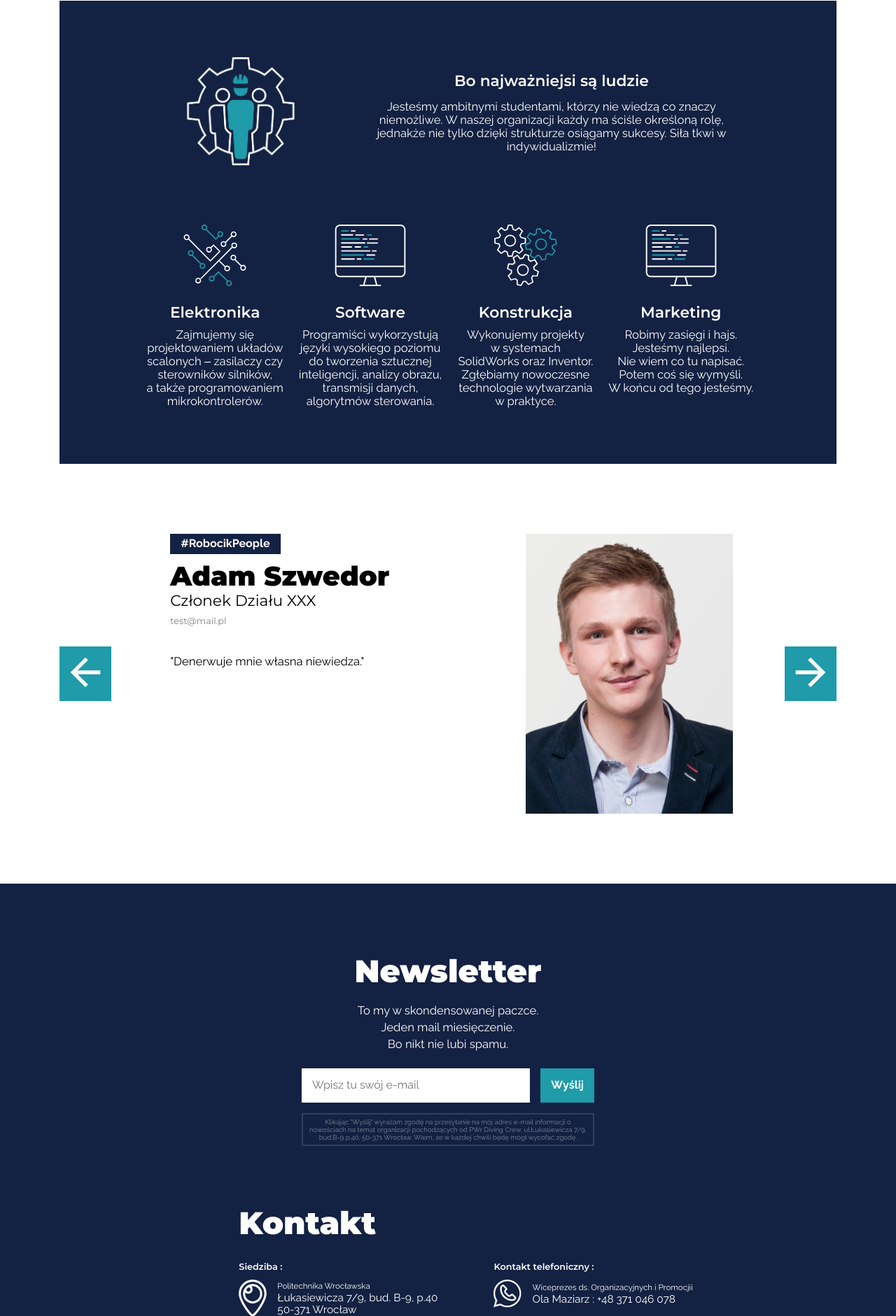
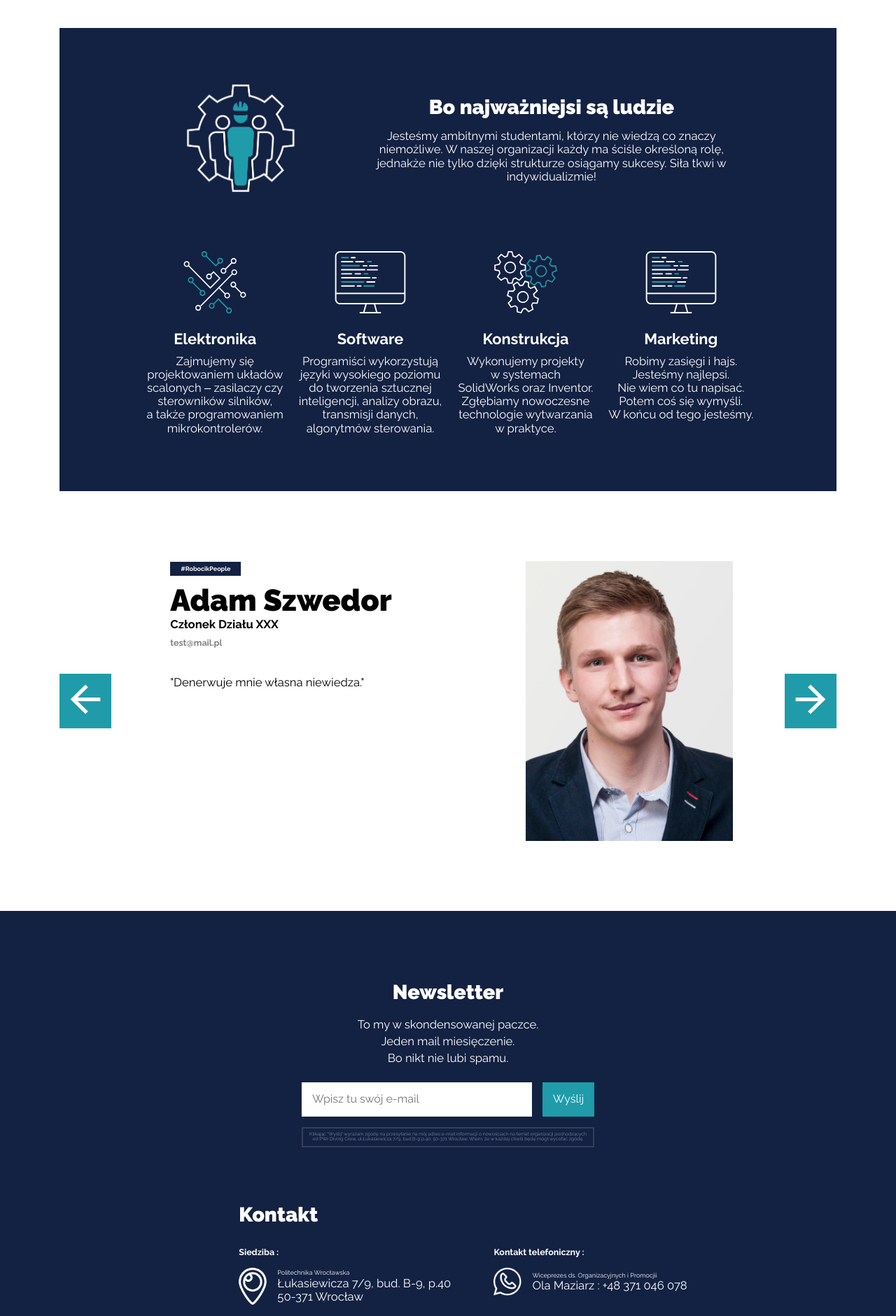
Before and after one commit to mikolajkazmierczak/robocik-legacy-www, a PHP site: page / in a window 1280 px wide. Shown: the part 2133-4014 px from the top of the page at 70% size. Run offline with PHP 8.4, Linux system fonts and the light colour scheme; some libraries are stand-ins or nearby versions.

Commit message:
Systematic font sizes

```diff
--- a/index.php
+++ b/index.php
@@ -6,7 +6,7 @@
            alt="Background waves">
       <div class="section-banner-main__text section__text--project col-2-7">
         <h2>Koło Naukowe</h2>
-        <h1><span>PW</span>R <span>D</span>IVING <span>C</span>REW</h1>
+        <h1 class="h1--huge"><span>PW</span>R <span>D</span>IVING <span>C</span>REW</h1>
         <p>Koło Naukowe<br>Automatyki i Robotyki „Robocik”<br>to organizacja studencka na<br>Politechnice Wrocławskiej.</p>
         <p>Cel ‒ zabawa nauką.<br>Konsekwencją ‒ innowacja.</p>
         <p>Studencki żywioł i<br>uczelniany profesjonalizm.</p>
@@ -25,19 +25,19 @@
       <div class="section-graphics__elem col-3-3">
         <img src="<?php echo $rootUrl . 'src/img/icons/graphics/vision.png' ?>"
              alt="Vision icon">
-        <h3>Wizja</h3>
+        <h2>Wizja</h2>
         <p>Rozwój indywidualny<br>poprzez współdziałanie.</p>
       </div>
       <div class="section-graphics__elem col-7-3">
         <img src="<?php echo $rootUrl . 'src/img/icons/graphics/mission.png' ?>"
              alt="Mission icon">
-        <h3>Misja</h3>
+        <h2>Misja</h2>
         <p>Podwyższać kompetencje<br>i równocześnie bawić.</p>
       </div>
       <div class="section-graphics__elem col-11-3">
         <img src="<?php echo $rootUrl . 'src/img/icons/graphics/values.png' ?>"
              alt="Values icon">
-        <h3>Wartości</h3>
+        <h2>Wartości</h2>
         <p>Wizjonerstwo, kooperacja,<br>integracja, wiedza,<br>motywacja.</p>
       </div>
     </section>
@@ -67,8 +67,8 @@
   <section class="section-drone cols">
     <div class="scroll-anchor" id="project"></div>
     <div class="section-drone__text section__text--project col-3-6">
-      <h3>Pionierski projekt:</h3>
-      <h2><span>PW</span>R <span>D</span>IVING <span>C</span>REW</h2>
+      <h2>Pionierski projekt:</h2>
+      <h1 class="h1--huge"><span>PW</span>R <span>D</span>IVING <span>C</span>REW</h1>
       <p>Inżynieria pojazdów podwodnych to niszowa,<br>lecz bardzo istotna gałąź nauki.</p>
       <p>Nasza organizacja zajmuje się budową<br>robotów pracujących w środowisku wodnym.</p>
       <p>Konstrukcje te mogą być używane do zadań<br>eksploracyjnych, ratowniczych oraz militarnych.</p>
@@ -99,7 +99,7 @@
                alt="Crew icon">
         </div>
         <div class="section-team__text col-7-7">
-          <h3>Bo najważniejsi są ludzie</h3>
+          <h1>Bo najważniejsi są ludzie</h1>
           <p>Jesteśmy ambitnymi studentami, którzy nie wiedzą co znaczy niemożliwe. W naszej organizacji każdy ma ściśle określoną rolę, jednakże nie tylko dzięki strukturze osiągamy sukcesy. Siła tkwi w indywidualizmie!</p>
         </div>
       </div>
@@ -109,25 +109,25 @@
         <div class="section-graphics__elem col-3-2">
           <img src="<?php echo $rootUrl . 'src/img/icons/divisions/electronics_w.svg' ?>"
                alt="Electronics icon">
-          <h3>Elektronika</h3>
+          <h2>Elektronika</h2>
           <p>Zajmujemy się<br>projektowaniem układów<br>scalonych ‒ zasilaczy czy<br>sterowników silników,<br>a także programowaniem<br>mikrokontrolerów.</p>
         </div>
         <div class="section-graphics__elem col-6-2">
           <img src="<?php echo $rootUrl . 'src/img/icons/divisions/software_w.svg' ?>"
                alt="Software icon">
-          <h3>Software</h3>
+          <h2>Software</h2>
           <p>Programiści wykorzystują<br>języki wysokiego poziomu<br>do tworzenia sztucznej<br>inteligencji, analizy obrazu,<br>transmisji danych,<br>algorytmów sterowania.</p>
         </div>
         <div class="section-graphics__elem col-9-2">
           <img src="<?php echo $rootUrl . 'src/img/icons/divisions/construction_w.svg' ?>"
                alt="Construction icon">
-          <h3>Konstrukcja</h3>
+          <h2>Konstrukcja</h2>
           <p>Wykonujemy projekty<br>w systemach<br>SolidWorks oraz Inventor.<br>Zgłębiamy nowoczesne<br>technologie wytwarzania<br>w praktyce.</p>
         </div>
         <div class="section-graphics__elem col-12-2">
           <img src="<?php echo $rootUrl . 'src/img/icons/divisions/software_w.svg' ?>"
                alt="Marketing icon">
-          <h3>Marketing</h3>
+          <h2>Marketing</h2>
           <p>Robimy zasięgi i hajs.<br>Jesteśmy najlepsi.<br>Nie wiem co tu napisać.<br>Potem coś się wymyśli.<br>W końcu od tego jesteśmy.</p>
         </div>
       </section>
@@ -139,8 +139,8 @@
              alt="Arrow pointing left (next member)">
       </div>
       <div class="section-team__text col-3-6">
-        <span>#RobocikPeople</span>
-        <h1></h1>
+        <h5>#RobocikPeople</h5>
+        <h1 class="h1--huge"></h1>
         <h3></h3>
         <h4></h4>
         <p></p>
@@ -170,7 +170,7 @@
           <input type="text" placeholder="Wpisz tu swój e-mail" name="username">
           <button name="submit"><span>Wyślij</span></button>
         </div>
-        <p>Klikając "Wyślij" wyrażam zgodę na przesyłanie na mój adres e-mail informacji o nowościach na temat organizacji pochodzących od PWr Diving Crew, ul.Łukasiewicza 7/9, bud.B-9 p.40, 50-371 Wrocław. Wiem, że w każdej chwili będę mógł wycofać zgodę.</p>
+        <h6>Klikając "Wyślij" wyrażam zgodę na przesyłanie na mój adres e-mail informacji o nowościach na temat organizacji pochodzących od PWr Diving Crew, ul.Łukasiewicza 7/9, bud.B-9 p.40, 50-371 Wrocław. Wiem, że w każdej chwili będę mógł wycofać zgodę.</h6>
       </form>
     </div>
 
@@ -185,7 +185,7 @@
               <img src="<?php echo $rootUrl . 'src/img/icons/contact/location.png' ?>"
                    alt="Location icon">
               <div class="section-contact__text">
-                <p><span>Politechnika Wrocławska</span></p>
+                <h5>Politechnika Wrocławska</h5>
                 <p>Łukasiewicza 7/9, bud. B-9, p.40</p>
                 <p>50-371 Wrocław</p>
               </div>
@@ -211,7 +211,7 @@
               <img src="<?php echo $rootUrl . 'src/img/icons/contact/phone.png' ?>"
                    alt="Phone icon">
               <div class="section-contact__text">
-                <p><span>Wiceprezes ds. Organizacyjnych i Promocjii<span></span></p>
+                <h5>Wiceprezes ds. Organizacyjnych i Promocjii</h5>
                 <p>Ola Maziarz : +48 371 046 078</p>
               </div>
             </div>
--- a/layout/copyright.php
+++ b/layout/copyright.php
@@ -1,3 +1,4 @@
 <footer>
-  <h6>Copyright© 2019 Designed by:<br>Mikołaj Kaźmierczak and Darya Machulskaya</h6>
+  <h6>Copyright© 2019 Designed by:</h6>
+  <h5>Mikołaj Kaźmierczak &nbsp & &nbsp Darya Machulskaya</h5>
 </footer>
--- a/src/sass/__var.sass
+++ b/src/sass/__var.sass
@@ -4,7 +4,7 @@ $colorSec: #1f9baa // morski
 $colorLight: #fff // biały
 
 /* Fonts */
-@import url('https://fonts.googleapis.com/css?family=Jura:700|Montserrat:400,600,900|Raleway:400,700&display=swap')
+@import url('https://fonts.googleapis.com/css?family=Jura:700|Raleway:400,700,900&display=swap')
 // font-family: 'Jura', sans-serif;
 // font-family: 'Raleway', sans-serif;
 // font-family: 'Montserrat', sans-serif;
--- a/src/sass/_menu.sass
+++ b/src/sass/_menu.sass
@@ -28,10 +28,8 @@ menu
     padding: 20px
     .menu__item
       margin-bottom: 20px
-      font-size: 12vw
       color: #fff
       font-weight: bold
-      font-family: "Montserrat", sans-serif
       a
         color: inherit
         text-decoration: none
@@ -63,12 +61,12 @@ menu
         display: flex
         align-items: center
         margin: 0 0 0 10px
-        font-size: 18px
         font-weight: normal
         transition: background-color $tFast, color $tFast
         a
           padding: 10px
-          font-weight: bold
+          font-size: 18px
+          font-weight: 700
       .menu__item:hover
         color: #000
         background-color: #fff
--- a/style.css
+++ b/style.css
@@ -16,7 +16,7 @@
 /* 2 Variables */
 /* Colors */
 /* Fonts */
-@import url("https://fonts.googleapis.com/css?family=Jura:700|Montserrat:400,600,900|Raleway:400,700&display=swap");
+@import url("https://fonts.googleapis.com/css?family=Jura:700|Raleway:400,700,900&display=swap");
 /* Sizes */
 /* Transitions */
 /* Breakpoints */
@@ -33,64 +33,85 @@ body {
 }
 
 /* Titles */
-h1, h2, h3, h4, h5, h6, p {
+h1, h2, h3, h4, h5, h6, p, a {
   margin: 0;
   padding: 0;
-}
-
-h1, h2, h3, h4, h5, h6 {
-  font-family: "Montserrat", sans-serif;
 }
 
 h1 {
   font-size: 7.5vw;
   font-weight: 900;
 }
-h1 span {
-  font-size: 9.5vw;
+
+h1.h1--huge {
+  font-size: 11.25vw;
+}
+h1.h1--huge span {
+  font-size: 15vw;
 }
 
 h2 {
-  font-size: 5vw;
-  font-weight: 600;
+  font-size: 6vw;
+  font-weight: 700;
 }
 
 h3 {
-  font-size: 6vw;
-  font-weight: 600;
+  font-size: 4.5vw;
+  font-weight: 700;
 }
 
 h4 {
-  font-size: 4vw;
-  font-weight: 600;
-}
-
-p {
+  font-size: 3.375vw;
+  font-weight: 700;
+}
+
+h5 {
+  font-size: 2.5vw;
+  font-weight: 400;
+}
+
+h6 {
+  font-size: 1.875vw;
+  font-weight: 400;
+}
+
+p, a {
   font-size: 4.5vw;
-  font-weight: 400;
 }
 
 @media only screen and (min-width: 780px) {
   h1 {
-    font-size: 3.5vw;
-  }
-  h1 span {
-    font-size: 5vw;
+    font-size: 2.25vw;
+  }
+
+  h1.h1--huge {
+    font-size: 3.375vw;
+  }
+  h1.h1--huge span {
+    font-size: 4.5vw;
   }
 
   h2 {
-    font-size: 2.5vw;
+    font-size: 1.7vw;
   }
 
   h3 {
-    font-size: 1.7vw;
+    font-size: 1.3vw;
   }
 
   h4 {
-    font-size: 1vw;
-  }
-
-  p {
+    font-size: 0.975vw;
+  }
+
+  h5 {
+    font-size: 0.7vw;
+  }
+
+  h6 {
+    font-size: 0.525vw;
+  }
+
+  p, a {
     font-size: 1.3vw;
   }
 }
@@ -1281,7 +1302,7 @@ section .section__text--project p {
   width: 40%;
   margin-bottom: 20px;
 }
-.section-graphics .section-graphics__elem h3 {
+.section-graphics .section-graphics__elem h2 {
   margin-bottom: 10px;
 }
 
@@ -1389,7 +1397,7 @@ section .section__text--project p {
   color: #fff;
   text-align: center;
 }
-.section-team .section-team__pop .section-team__text h3 {
+.section-team .section-team__pop .section-team__text h1 {
   margin-bottom: 15px;
 }
 @media only screen and (min-width: 780px) {
@@ -1414,21 +1422,19 @@ section .section__text--project p {
 .section-team .section-team__slider .section-team__text {
   padding: 0 10px;
 }
-.section-team .section-team__slider .section-team__text span {
+.section-team .section-team__slider .section-team__text h5 {
   display: inline-block;
   padding: 5px 15px;
   background-color: #132142;
   color: #fff;
-  font-weight: 600;
+  font-weight: 700;
   margin-bottom: 10px;
 }
 .section-team .section-team__slider .section-team__text h3 {
   margin-bottom: 10px;
-  font-weight: normal;
 }
 .section-team .section-team__slider .section-team__text h4 {
   margin-bottom: 40px;
-  font-weight: normal;
   color: #828282;
 }
 .section-team .section-team__slider .section-team__text p {
@@ -1481,9 +1487,6 @@ section .section__text--project p {
     transform: translate(-50%, -50%);
     width: 400px;
   }
-  .section-team .section-team__slider .section-team__text h1 {
-    font-size: 3vw;
-  }
   .section-team .section-team__slider .section-team__arrow {
     z-index: 0;
     align-self: center;
@@ -1576,11 +1579,9 @@ section .section__text--project p {
   padding: 15px;
   background-color: #1f9baa;
   color: #fff;
-  font-weight: 600;
-}
-.section-contact .section-contact__newsletter form p {
+}
+.section-contact .section-contact__newsletter form h6 {
   display: block;
-  font-size: 2.5vw;
   opacity: 0.45;
   padding: 5px;
   border: solid rgba(255, 255, 255, 0.3) 2px;
@@ -1598,7 +1599,7 @@ section .section__text--project p {
   margin-bottom: 40px;
 }
 .section-contact .section-contact__connections .section-contact__elem h4 {
-  margin-bottom: 10px;
+  margin-bottom: 15px;
 }
 .section-contact .section-contact__connections .section-contact__elem .section-contact__tile {
   display: flex;
@@ -1618,12 +1619,6 @@ section .section__text--project p {
 }
 .section-contact .section-contact__connections .section-contact__elem .section-contact__tile a:hover > img {
   transform: scale(0.9);
-}
-.section-contact .section-contact__connections .section-contact__elem .section-contact__tile .section-contact__text p {
-  font-size: 4vw;
-}
-.section-contact .section-contact__connections .section-contact__elem .section-contact__tile .section-contact__text p span {
-  font-size: 3vw;
 }
 
 @media only screen and (min-width: 780px) {
@@ -1649,20 +1644,18 @@ section .section__text--project p {
   .section-contact .section-contact__newsletter form div button {
     padding: 15px;
     transform: scale(1);
-    will-change: true;
     transition: transform 0.15s;
     cursor: pointer;
   }
   .section-contact .section-contact__newsletter form div button:hover {
     transform: scale(0.9);
   }
-  .section-contact .section-contact__newsletter form p {
+  .section-contact .section-contact__newsletter form h6 {
     position: relative;
     left: 50%;
     transform: translateX(-50%);
     display: block;
     width: 70%;
-    font-size: 0.75vw;
   }
   .section-contact .section-contact__connections .section-contact__elem {
     height: 100px;
@@ -1670,12 +1663,6 @@ section .section__text--project p {
   .section-contact .section-contact__connections .section-contact__elem .section-contact__tile img {
     width: 40px;
   }
-  .section-contact .section-contact__connections .section-contact__elem .section-contact__tile .section-contact__text p {
-    font-size: 1.2vw;
-  }
-  .section-contact .section-contact__connections .section-contact__elem .section-contact__tile .section-contact__text p span {
-    font-size: 0.9vw;
-  }
 }
 
 /*# sourceMappingURL=style.css.map */
```
Also changed, not shown: other parts of style.css (+7 -20 lines), src/sass/__core.sass (+30 -20 lines), src/sass/_footer.sass (+5 -3 lines), src/sass/_index.sass (+17 -35 lines), 1 other file.
